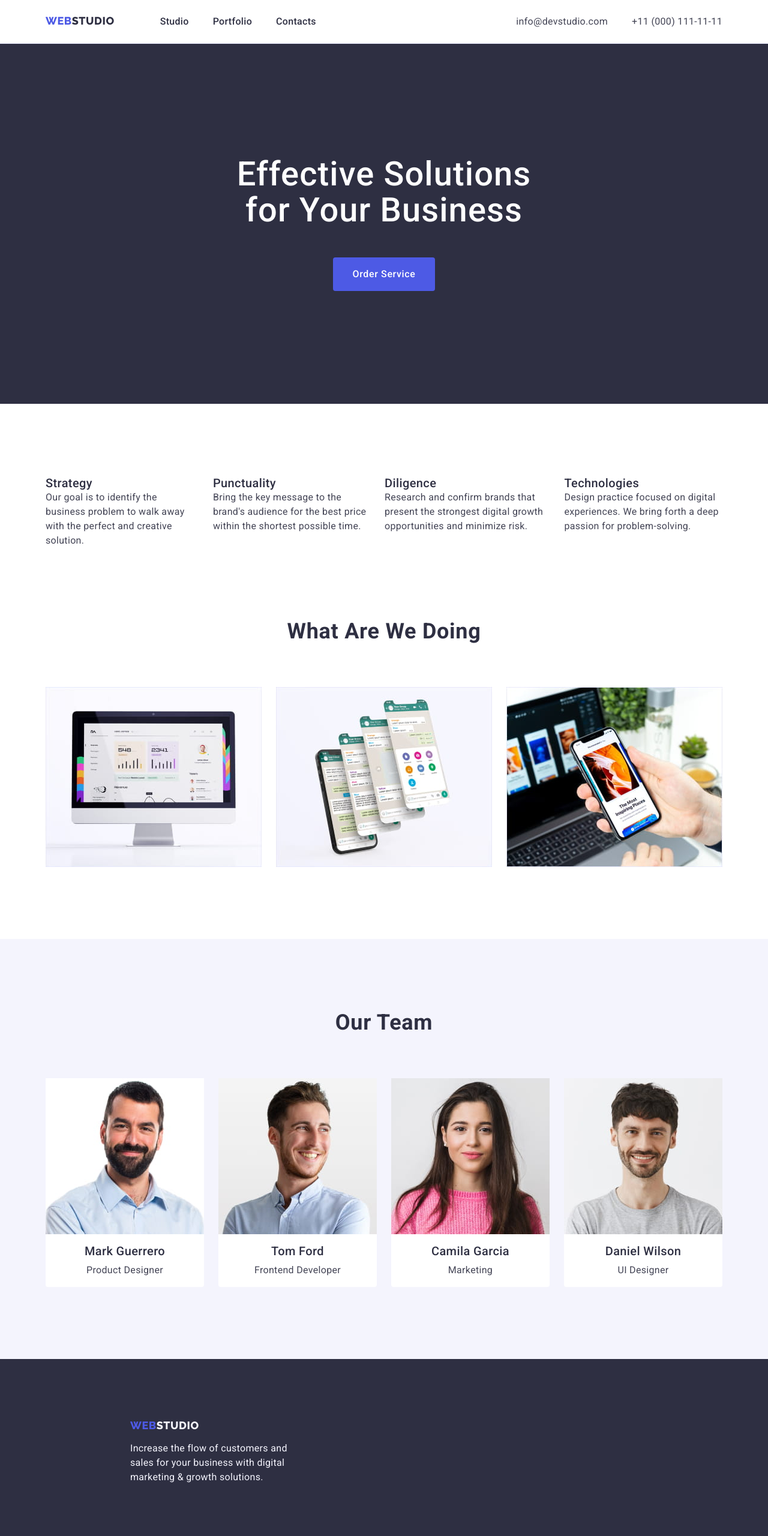
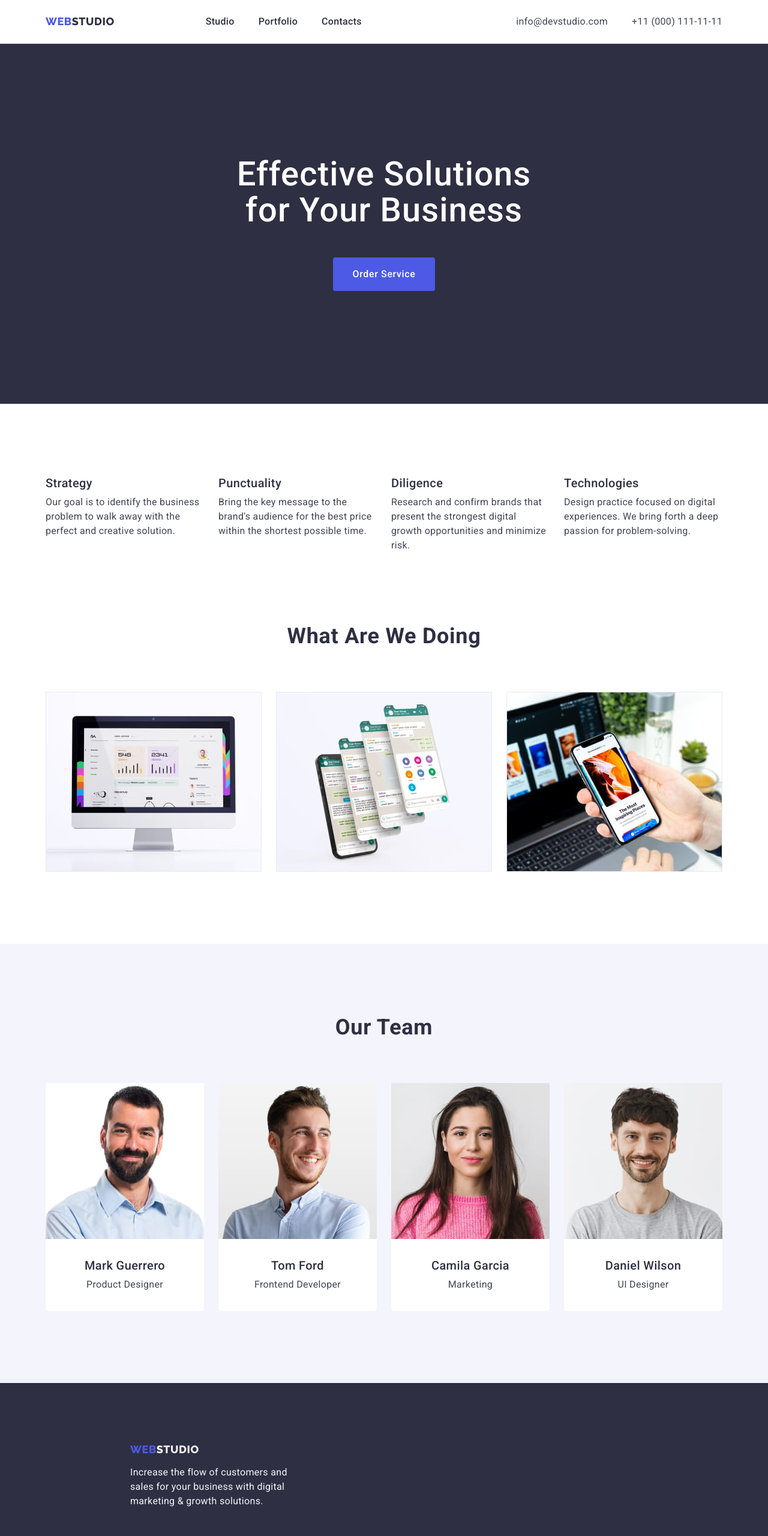
Before and after one commit to IvanImen/goit-markup-hw-03, a plain HTML site: page index.html in a window 1280 px wide. Shown: the top 2560 px of the page at 60% size. Drawn offline with nearby package versions, Linux system fonts and the light colour scheme.

Commit message:
version6

```diff
--- a/css/styles.css
+++ b/css/styles.css
@@ -118,6 +118,7 @@ address {
 .header-nav {
   display: flex;
   gap: 76px;
+  align-items: center;
 }
 
 .header-logo-link {
@@ -128,6 +129,7 @@ address {
   letter-spacing: 0.03em;
   text-transform: uppercase;
   color: var(--iris-color);
+  margin-right: 76px;
 }
 
 .header-logo-accent {
@@ -181,14 +183,13 @@ address {
   |============================
 */
 
-.container-hero {
-  padding-top: 188px;
-  padding-bottom: 188px;
+.hero {
+  background-color: var(--navy-blue-color);
+  padding: 188px 0 188px;
 }
 
-.hero {
-  background-color: var(--navy-blue-color);
-}
+/* .container-hero {
+} */
 
 .hero-title {
   font-weight: 500;
@@ -197,10 +198,10 @@ address {
   text-align: center;
   letter-spacing: 0.02em;
   color: var(--white-color);
-  width: 496px;
   margin-bottom: 48px;
   margin-left: auto;
   margin-right: auto;
+  max-width: 496px;
 }
 
 .hero-button {
@@ -212,7 +213,7 @@ address {
   margin-left: auto;
   margin-right: auto;
   padding: 16px 32px;
-  min-width: 168px;
+  min-width: 169px;
   height: 56px;
   border-radius: 4px;
   border: 0px;
@@ -229,22 +230,21 @@ address {
   |============================
 */
 
-/* .swifttech {
-} */
+.swifttech {
+  padding: 120px 0 120px;
+}
 
 /* .swifttech-title {
 } */
 
 .swifttech-list {
   display: flex;
-  padding-top: 120px;
-  padding-bottom: 120px;
   justify-content: space-between;
-  gap: 24px;
 }
 
-/* .swifttech-item {
-} */
+.swifttech-item {
+  flex-basis: calc((100% - 3 * 24px) / 4);
+}
 
 .swifttech-subtitle {
   font-weight: 500;
@@ -252,6 +252,7 @@ address {
   line-height: 1.2;
   letter-spacing: 0.02em;
   color: var(--navy-blue-color);
+  margin-bottom: 8px;
 }
 
 .swifttech-text {
@@ -264,8 +265,9 @@ address {
   |============================
 */
 
-/* .doing {
-} */
+.doing {
+  padding-bottom: 120px;
+}
 
 .doing-title {
   font-weight: 700;
@@ -280,7 +282,6 @@ address {
 
 .doing-list {
   display: flex;
-  padding-bottom: 120px;
   gap: 24px;
 }
 
@@ -298,7 +299,11 @@ address {
 
 .team {
   background-color: var(--cloud-color);
+  padding: 120px 0px 120px;
 }
+
+/* .container-team {
+} */
 
 .team-title {
   font-weight: 700;
@@ -308,14 +313,12 @@ address {
   letter-spacing: 0.02em;
   text-transform: capitalize;
   color: var(--navy-blue-color);
-  padding-top: 120px;
   margin-bottom: 72px;
 }
 
 .team-list {
   display: flex;
   gap: 24px;
-  padding-bottom: 120px;
 }
 
 .team-item {
@@ -328,7 +331,7 @@ address {
 } */
 
 .team-description {
-  padding: 16px 32px;
+  padding: 32px 16px;
 }
 
 .team-subtitle {
@@ -354,13 +357,13 @@ address {
 
 .container-footer {
   padding-left: 156px;
-  padding-top: 100px;
-  padding-bottom: 100px;
 }
 
 .footer {
   background-color: var(--navy-blue-color);
+  padding: 100px 0;
 }
+
 .footer-logo-link {
   font-family: 'Raleway', sans-serif;
   font-weight: 800;
@@ -388,10 +391,13 @@ address {
   |============================
 */
 
+.portfolio {
+  padding: 96px 0 120px;
+}
+
 .filter-list {
   display: flex;
   justify-content: center;
-  padding-top: 96px;
   gap: 24px;
   margin-bottom: 72px;
 }
@@ -429,7 +435,6 @@ address {
 .portfolio-list {
   display: flex;
   flex-wrap: wrap;
-  padding-bottom: 120px;
   row-gap: 48px;
   column-gap: 24px;
 }
```
